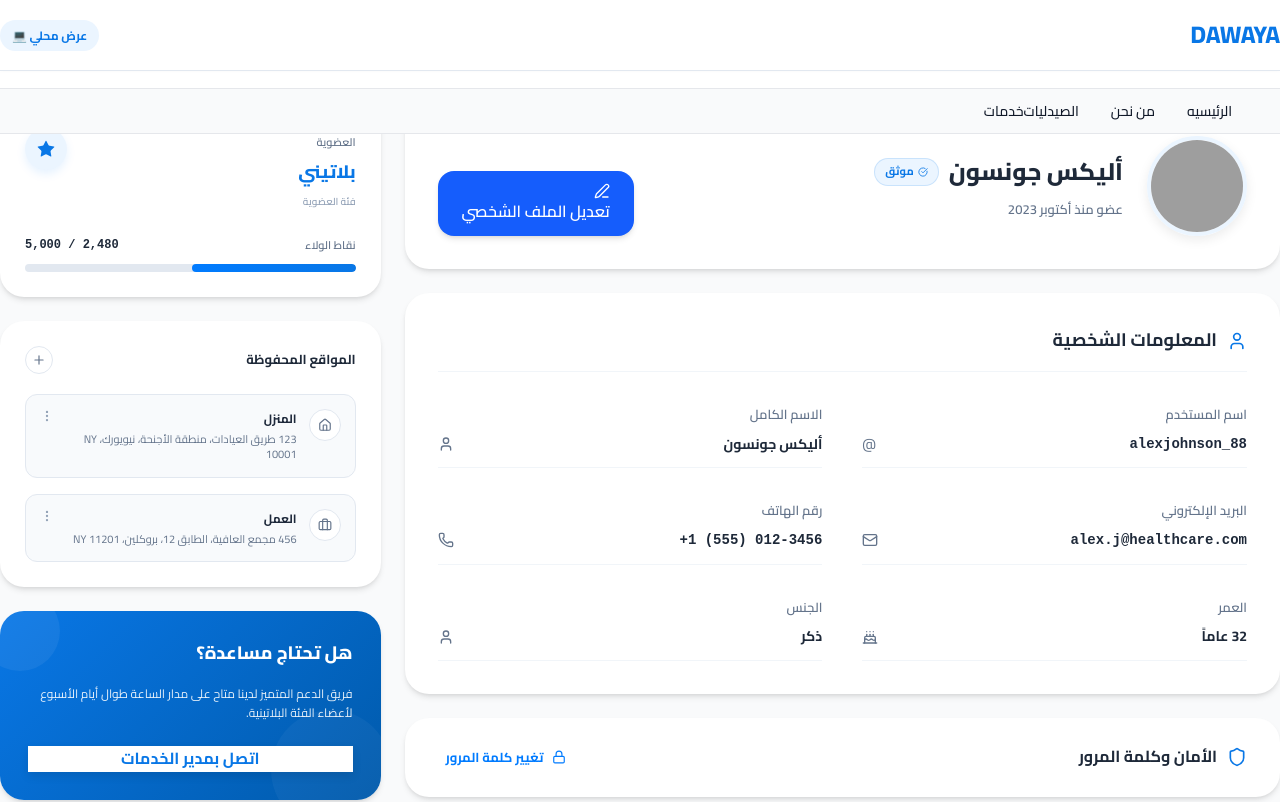
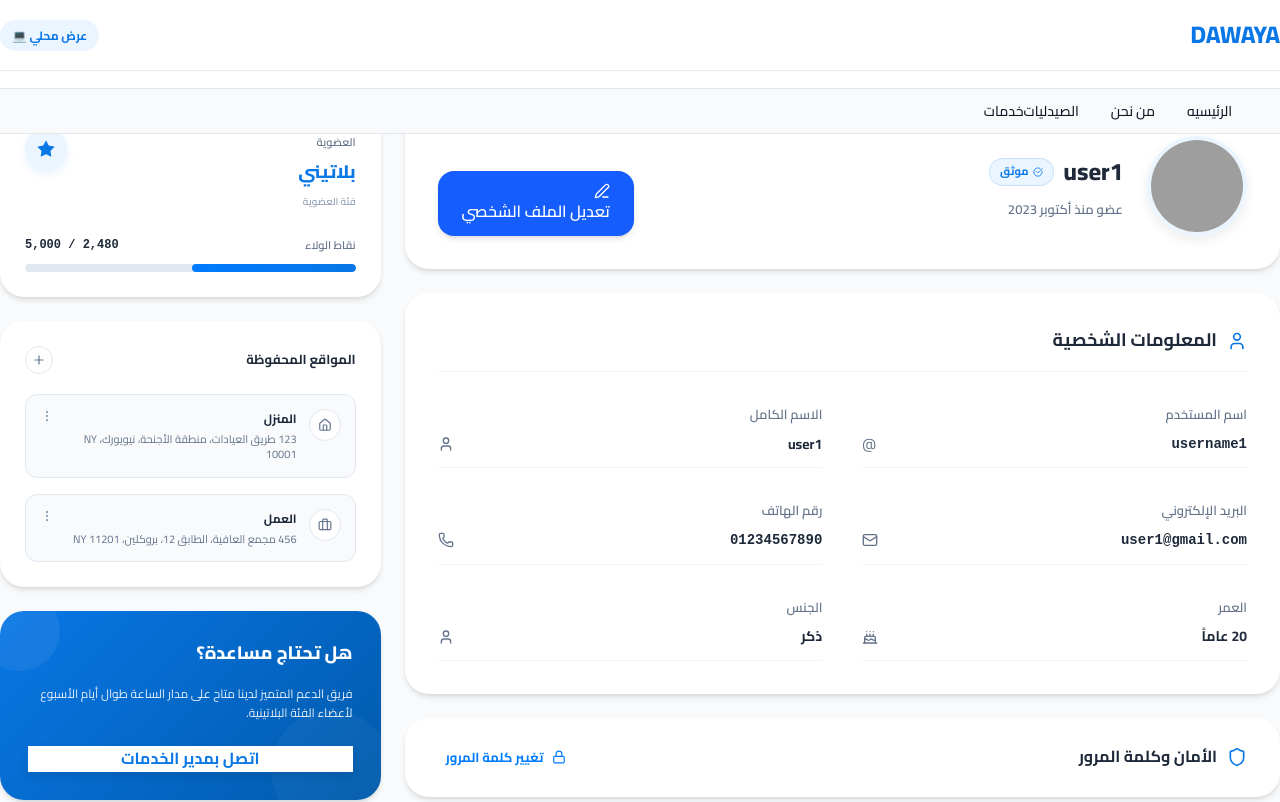
Before and after one commit to SalmaAmr2/Dawaya-UserProfile, a React (Vite) app: page /login in a window 1280 px wide. Shown: the top 802 px of the page. Built offline with nearby package versions, Linux system fonts and the light colour scheme; grey boxes are pictures that could not be loaded.

Commit message:
after merging two

```diff
--- a/src/App.jsx
+++ b/src/App.jsx
@@ -24,11 +24,11 @@ import ResetPassword from "./Components/ResetPassword/ResetPassword";
 import VerifyCompleted from "./Components/VerifyCompleted/VerifyCompleted";
 // Default initial state for fallback/new users
 const INITIAL_PROFILE = {
-  fullName: 'أليكس جونسون',
-  username: 'alexjohnson_88',
-  email: 'alex.j@healthcare.com',
-  phone: '+1 (555) 012-3456',
-  age: 32,
+  fullName: 'user1',
+  username: 'username1',
+  email: 'user1@gmail.com',
+  phone: '01234567890',
+  age: 20,
   gender: 'ذكر'
 };
 
```
